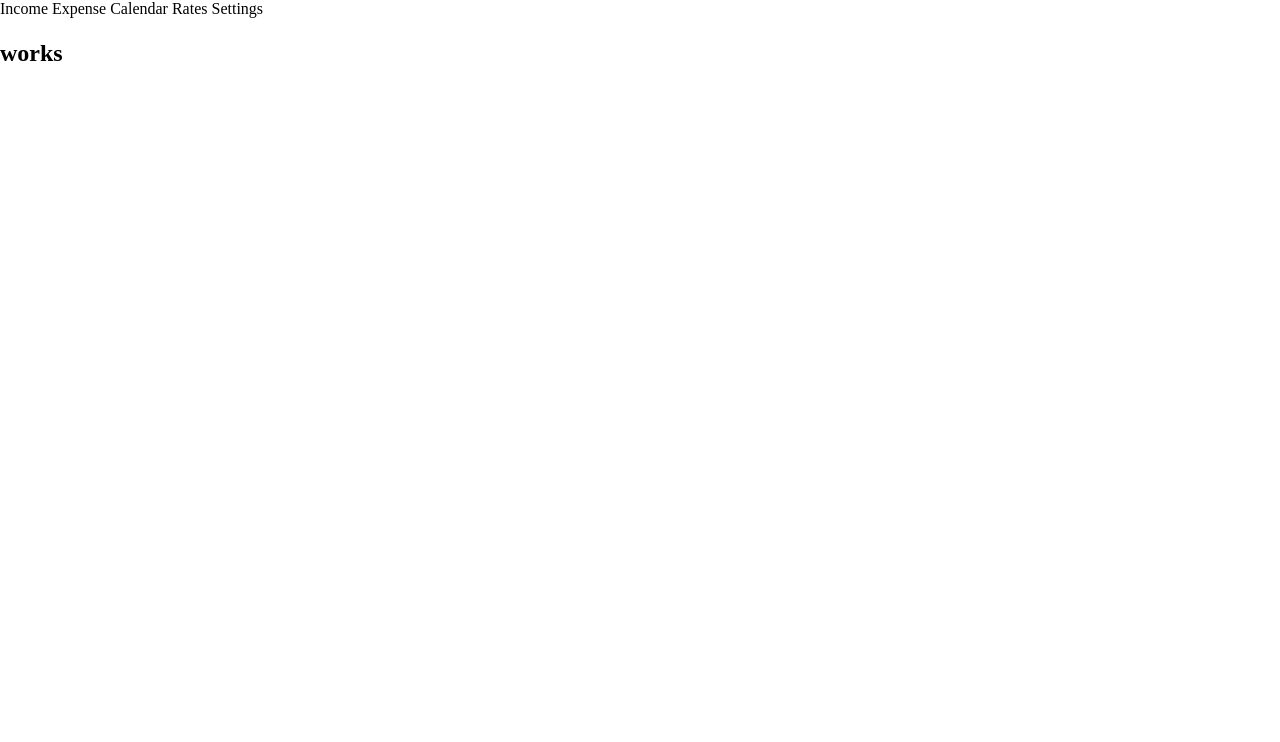
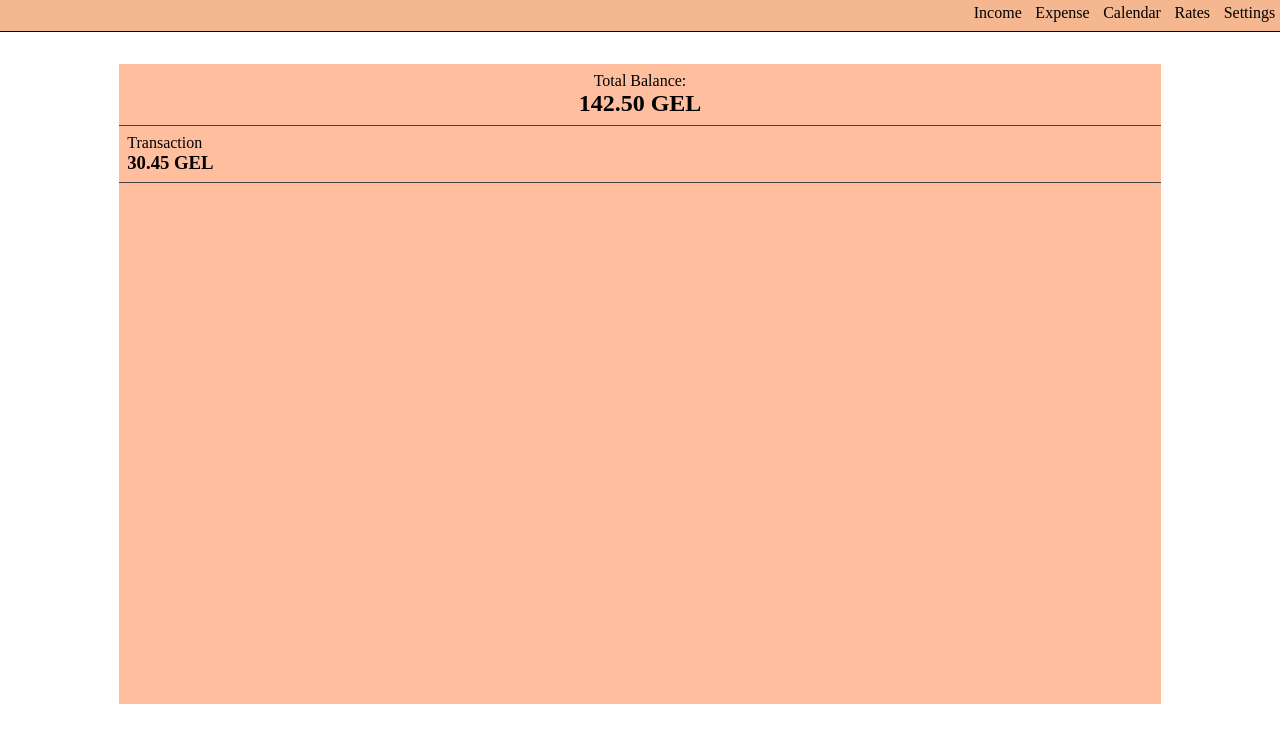
Before and after one commit to Noza96/ZenVault, a plain HTML site: page Index.html in a window 1280 px wide. Drawn offline with Linux system fonts and the light colour scheme.

Commit message:
updated css

```diff
--- a/Index.html
+++ b/Index.html
@@ -7,6 +7,7 @@
     <title>Document</title>
 </head>
 <body>
+    <main>
         <nav>
             <ul>
                 <li>Income</li>
@@ -16,6 +17,23 @@
                 <li>Settings</li>
             </ul>
         </nav>
-<h2>works</h2>
+
+        <section class="managmentSection">
+                <div class="currentNet">
+                    <p>Total Balance:</p>
+                    <h2>142.50 GEL</h2>
+                </div>
+                <ul>
+                    <li>
+                        <p>Transaction</p>
+                        <h3>30.45 GEL</h3>
+                    </li>
+                </ul>
+
+
+        </section>
+
+    </main>
+
 </body>
 </html>
--- a/style.scss
+++ b/style.scss
@@ -1,7 +1,32 @@
 @use './style/breakpoints';
+@use './style/components';
+@use './style/color' as cl;
+
+
 
 *{
     margin: 0;
     padding: 0;
     box-sizing: border-box;
 }
+
+/* width */
+::-webkit-scrollbar {
+    width: .5vw;
+  }
+
+  /* Track */
+  ::-webkit-scrollbar-track {
+    border-radius: 10px;
+    background-color: transparent;
+  }
+  /* Handle */
+  ::-webkit-scrollbar-thumb {
+    background-color: transparent;
+    border-radius: 10px;
+  }
+
+  /* Handle on hover */
+  ::-webkit-scrollbar-thumb:hover {
+    background: cl.$tertiary;
+  }
--- a/style/_breakpoints.scss
+++ b/style/_breakpoints.scss
@@ -1,18 +1 @@
 @use './mixin' as *;
-
-nav{
-    height: 5vh;
-
-    // mushaobs 480px mde mere gadadis Shemdegze
-    @include respond-to(sm){
-        height: 5vh;
-        font-size: 16px;
-
-    };
-    ul{
-        li{
-            display: inline;
-
-        }
-    }
-}
--- /dev/null
+++ b/style/_color.scss
@@ -0,0 +1,9 @@
+$primary: #ffbf9f; // Light skin tone
+$secondary: #f5b790; // Darker skin tone
+$tertiary: #ffcfb8; // Lighter skin tone
+$accent: #444444; // Dark gray
+$light-text: #ffffff; // White
+$dark-text: #000000; // Black
+$warning: #FF7F13; // Orange
+$success: #32BF00; // Green
+$selection-color: #004475; // Light navy
--- /dev/null
+++ b/style/_components.scss
@@ -0,0 +1,57 @@
+@use './color' as cl;
+@use './mixin' as *;
+
+main{
+    display: grid;
+    grid-template-columns: repeat(1fr, 12);
+    grid-template-rows: repeat(1fr, 12);
+    height: 100%;
+    gap: 2rem;
+}
+nav{
+    background-color: cl.$secondary;
+    border-bottom: 1px solid black;
+    grid-column: 1 / 12;
+    grid-row: 1/3;
+    text-align: right;
+    height: auto;
+    ul{
+        margin-top: .5vh;
+        li{
+            display: inline;
+            padding: .3em;
+            cursor: pointer;
+        }
+    }
+}
+.managmentSection{
+    background-color: cl.$primary;
+    grid-column: 2 / 11;
+    grid-row: 3/12;
+    height: 80vh;
+    overflow-y: scroll;
+    // color: cl.$light-text;
+    div{
+        border-bottom: 1px solid cl.$accent;
+        padding: .5em;
+        text-align: center;
+        p{
+        }
+    }
+    ul{
+        li{
+            @include respond-to(xs){
+            };
+            padding: .5em;
+            height: auto;
+            cursor: pointer;
+            border-bottom: 1px solid cl.$accent;
+        }
+        li:hover{
+            background-color: cl.$selection-color;
+            p, h3{
+                color: white;
+            }
+        }
+    }
+}
--- a/style/_mixin.scss
+++ b/style/_mixin.scss
@@ -1,7 +1,12 @@
 @mixin respond-to($breakpoint) {
-    @if $breakpoint == sm{
+    @if $breakpoint == xs{
         @media ( min-width: 320px) and ( max-width: 480px){
             @content;
         };
     };
+    @if $breakpoint == sm{
+        @media ( min-width: 481px) and ( max-width: 768px){
+            @content;
+        };
+    };
 };
```
Also changed, not shown: style.css, 1 other file. Lines whose indentation alone changed are shown as unchanged.
